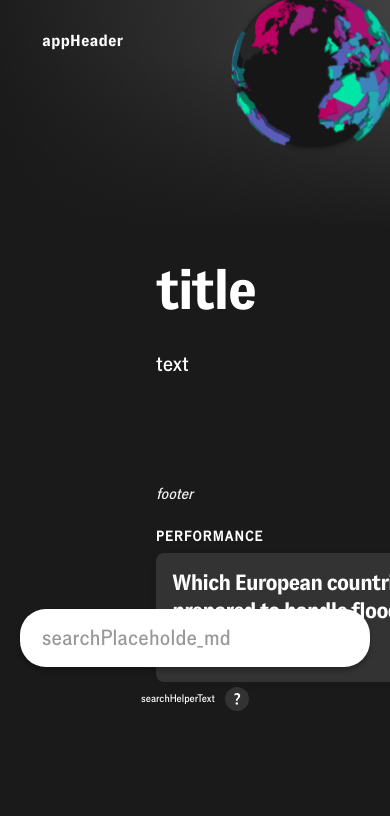
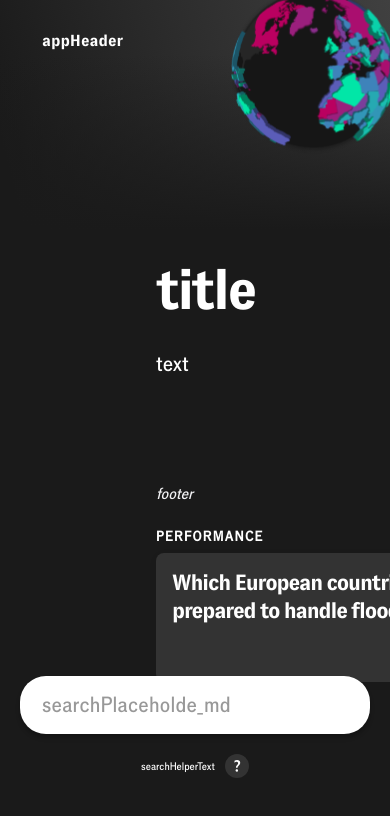
Before and after one commit to shrikant-economist/sustainability-atlas, a React (Vite) app: page / in a window 390 px wide. Shown: the top 816 px of the page. Built offline with nearby package versions, Linux system fonts and the light colour scheme; the HTML template or start-up script is replaced by a standard one.

Commit message:
css changes

```diff
--- a/src/components/searchBox/AtlasSearchBox.css
+++ b/src/components/searchBox/AtlasSearchBox.css
@@ -7,8 +7,9 @@
   padding: 14px 156px 14px 104px;
   gap: 20px;
   position: absolute;
-  top: 80%;
+  /* top: 80%; */
   box-sizing: border-box;
+  margin-top: 720px;
 }
 .search_box_div {
   width: 100%;
@@ -99,7 +100,8 @@
 @media screen and (max-width: 768px) {
   .main_div {
     padding: 18px 20px;
-    top: 70%;
+    top: 78%;
+    margin-top: 0px;
   }
 
   .search_box {
```
